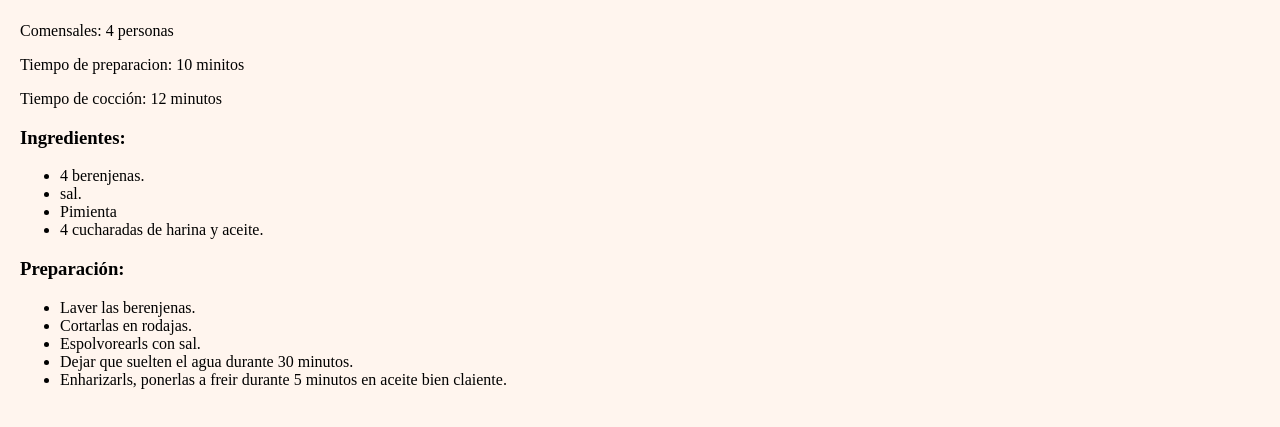
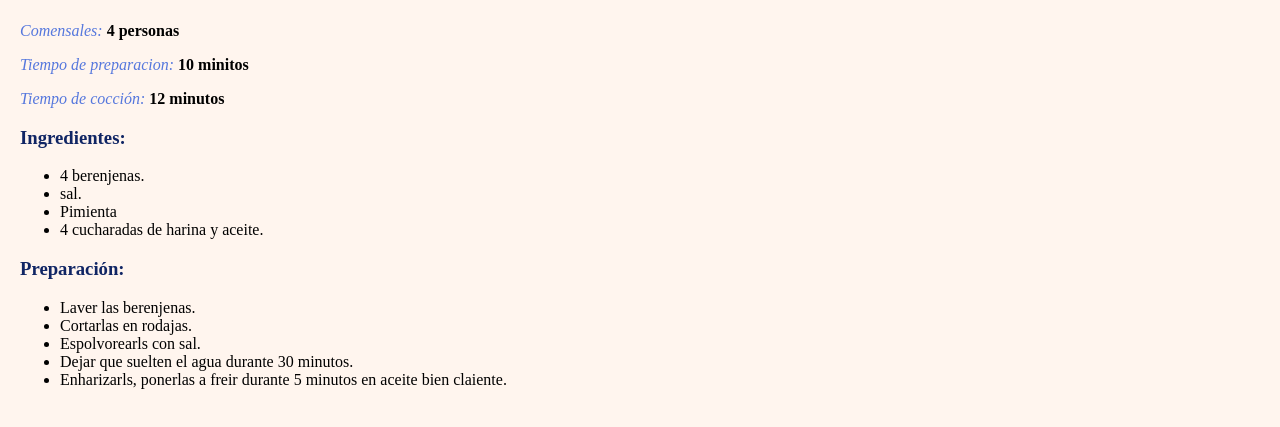
Before and after one commit to manuemendoza/ejercicios, a plain HTML site: page ejercicio4/platosemana.html in a window 1280 px wide. Shown: the part 105-532 px from the top of the page. Drawn offline with Linux system fonts and the light colour scheme.

Commit message:
ejercicio4

```diff
--- a/ejercicio4/css/style.css
+++ b/ejercicio4/css/style.css
@@ -1,6 +1,14 @@
+:root{
+    --secundario:rgb(16, 37, 100);
+}
+
 body {
     background-color: seashell;
     margin: 0;
+}
+/*globales*/
+h3{
+    color: var(--secundario);
 }
 
 /*Header*/
@@ -23,4 +31,14 @@ main {
     font-weight: bold;
     color: royalblue;
 }
+p{
+    font-style: normal;
+    font-weight: 600;
+}
+p span {
+font-style: italic;
+font-weight: normal;
+color: rgb(85, 119, 221);
+
+}
 /*Ingredientes*/
```
